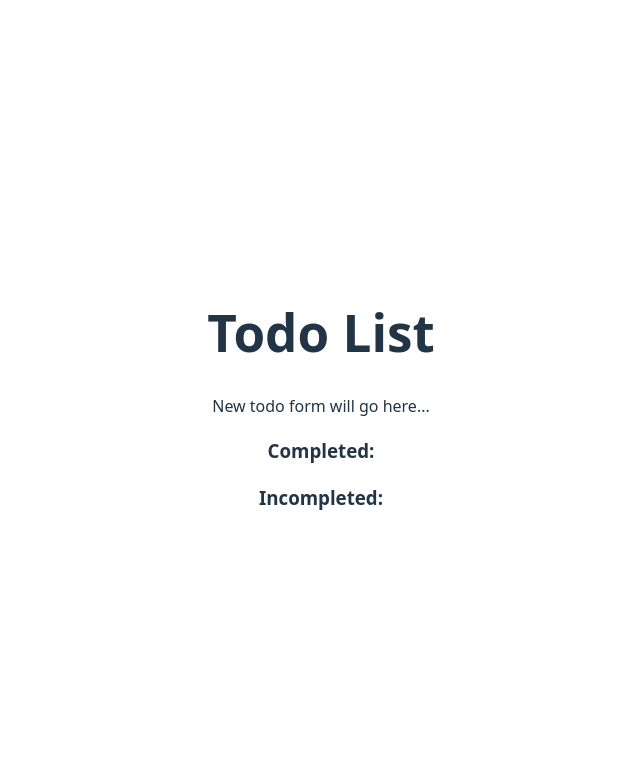
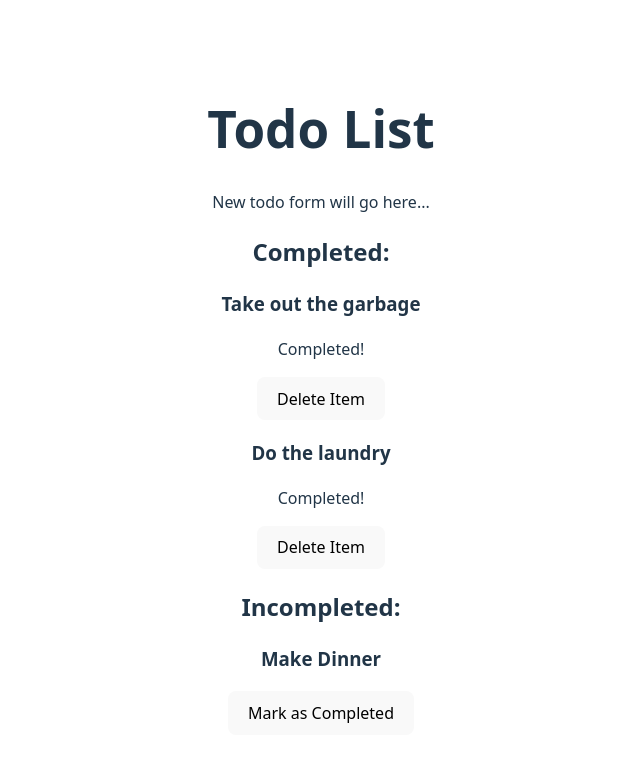
Before and after one commit to tsarib/react_building_modern_project, a React (Vite) app in the folder todo-list-app/: page / in a window 1280 px wide. Shown: the top 762 px of the page, without its empty margins (319-959 px from the left). Built offline with nearby package versions, Linux system fonts and the light colour scheme.

Commit message:
Add TodoListItem component

```diff
--- a/todo-list-app/src/App.jsx
+++ b/todo-list-app/src/App.jsx
@@ -3,11 +3,17 @@ import './App.css'
 import TodoList from './TodoList'
 
 function App() {
-  const [count, setCount] = useState(0)
+  const [completedTodos, setCompletedTodos] = useState([
+    {text: 'Take out the garbage', isCompleted: true},
+    {text: 'Do the laundry', isCompleted: true}
+  ])
+  const [incompletedTodos, setIncompletedTodos] = useState([
+    {text: 'Make Dinner', isCompleted: false}
+  ])
 
   return (
     <>
-      <TodoList completedTodos={[]} incompletedTodos={[]} />
+      <TodoList completedTodos={completedTodos} incompletedTodos={incompletedTodos} />
     </>
   )
 }
--- a/todo-list-app/src/TodoList.jsx
+++ b/todo-list-app/src/TodoList.jsx
@@ -1,11 +1,18 @@
+import TodoListItem from "./TodoListItem"
+
 export default function TodoList({ completedTodos, incompletedTodos }) {
     return (
         <div>
             <h1>Todo List</h1>
             <p>New todo form will go here...</p>
-            <h3>Completed:</h3>
-
-            <h3>Incompleted:</h3>
+            <h2>Completed:</h2>
+            {completedTodos.map((todo, index) => (
+                <TodoListItem key={index} todo={todo} />
+            ))}
+            <h2>Incompleted:</h2>
+            {incompletedTodos.map((todo, index) => (
+                <TodoListItem key={index} todo={todo} />
+            ))}
         </div>
     )
 }
--- /dev/null
+++ b/todo-list-app/src/TodoListItem.jsx
@@ -0,0 +1,11 @@
+export default function TodoListItem({ todo, onCompletedClicked, onDeleteClicked }) {
+    return (
+        <div>
+            <h3>{todo.text}</h3>
+            {todo.isCompleted && <p>Completed!</p>}
+            {todo.isCompleted
+                ? <button onClick={() => onDeleteClicked(todo.text)}>Delete Item</button>
+                : <button onClick={() => onCompletedClicked(todo.text)}>Mark as Completed</button>}
+        </div>
+    );
+}
```
